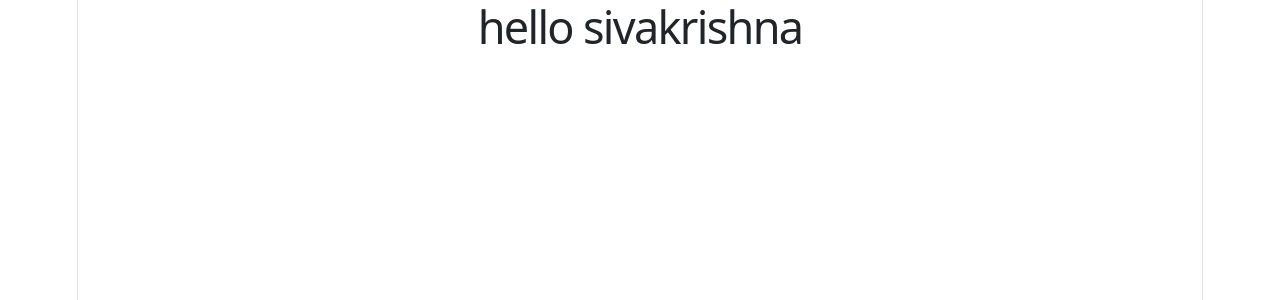
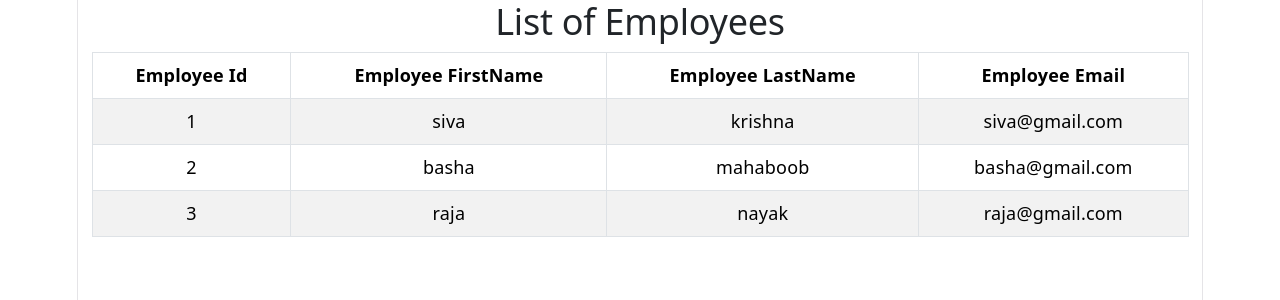
Before and after one commit to sivabandaru31/ems-frontend, a React (Vite) app: page / in a window 1280 px wide. Shown: the top 300 px of the page. Built offline with nearby package versions, Linux system fonts and the light colour scheme.

Commit message:
Add employee list component

```diff
--- a/src/App.jsx
+++ b/src/App.jsx
@@ -1,10 +1,11 @@
 import './App.css'
-import HelloWorld from './HelloWorld'
+import ListEmployeeComponent from './Components/ListEmployeeComponent'
 function App() {
 
   return (
     <>
-    <HelloWorld/>
+    {/* <HelloWorld/> */}
+    <ListEmployeeComponent/>
     </>
   )
 }
--- /dev/null
+++ b/src/Components/ListEmployeeComponent.jsx
@@ -0,0 +1,62 @@
+import react from 'react'
+const ListEmployeeComponent =()=>{
+    const dummydata=[
+        {
+            "id":1,
+            "firstName":"siva",
+            "lastName":"krishna",
+            "email":"siva@gmail.com"
+
+        },
+
+        {
+            "id":2,
+            "firstName":"basha",
+            "lastName":"mahaboob",
+            "email":"basha@gmail.com"
+
+        },
+
+        {
+            "id":3,
+            "firstName":"raja",
+            "lastName":"nayak",
+            "email":"raja@gmail.com"
+
+        }
+    ];
+
+    return (
+        <div className='container' >
+            <h2 className='text-center'>List of Employees</h2>
+            <table className='table table-striped table-bordered'>
+                <thead>
+                    <tr>
+                        <th>Employee Id</th>
+                        <th>Employee FirstName</th>
+                        <th>Employee LastName</th>
+                        <th>Employee Email</th>
+                    </tr>
+                </thead>
+
+                <tbody>
+
+                    {
+                        dummydata.map(employee =>(
+                            <tr key={employee.id}>
+                                <td> {employee.id} </td>
+                                <td>{employee.firstName}</td>
+                                <td>{employee.lastName}</td>
+                                <td>{employee.email}</td>
+                            </tr>
+                        )
+                    )
+
+                    }
+                </tbody>
+            </table>
+        </div>
+    )
+
+}
+export default ListEmployeeComponent
```
